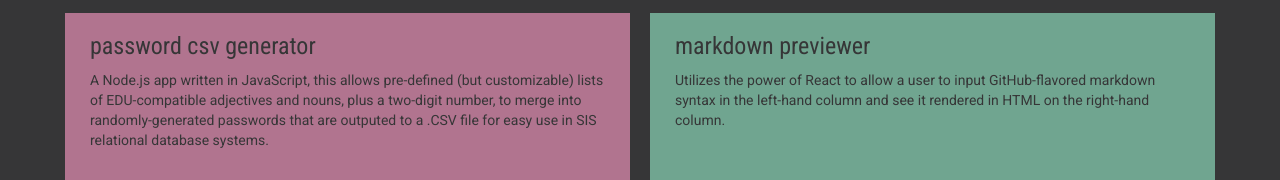
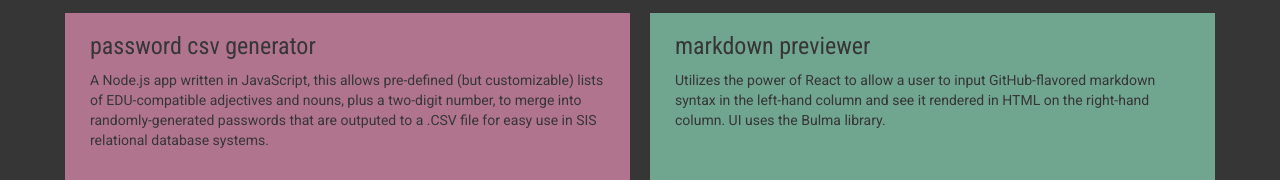
Before and after one commit to codelinde/codelinde.github.io, a plain HTML site: page index.html in a window 1280 px wide. Shown: the part 1034-1214 px from the top of the page. Drawn offline with nearby package versions, Linux system fonts and the light colour scheme.

Commit message:
Update index.html

```diff
--- a/index.html
+++ b/index.html
@@ -110,7 +110,7 @@
 
     <div class="section-green col-lg-6 col-md-6" id="mark-div">
       <h3>markdown previewer</h3>
-      <p id="mark-text">Utilizes the power of React to allow a user to input GitHub-flavored markdown syntax in the left-hand column and see it rendered in HTML on the right-hand column.</p>
+      <p id="mark-text">Utilizes the power of React to allow a user to input GitHub-flavored markdown syntax in the left-hand column and see it rendered in HTML on the right-hand column. UI uses the Bulma library.</p>
     </div>
   </div>
 
```
